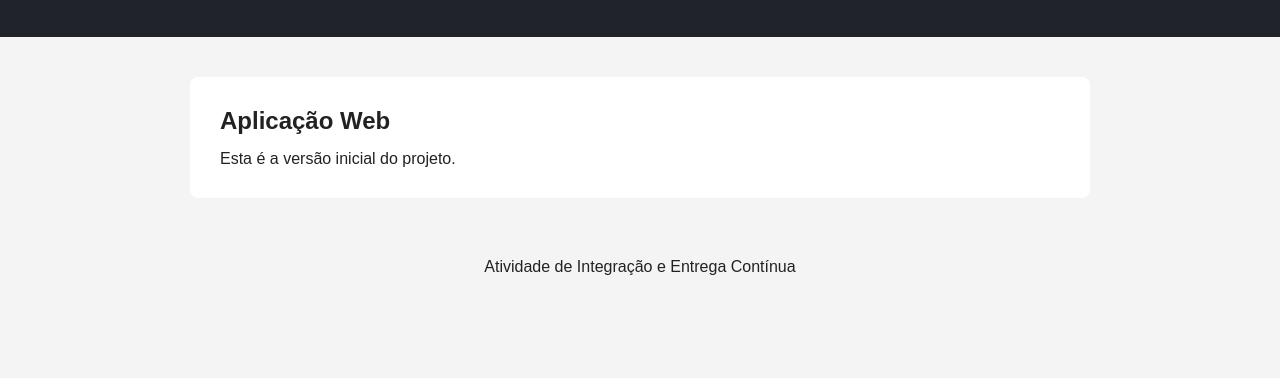
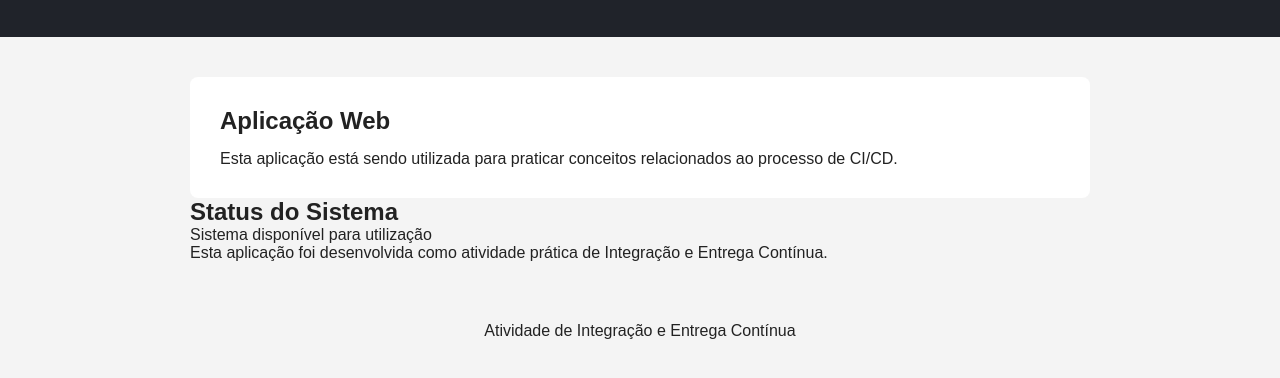
Before and after one commit to xeroxbob27/ensaio-cicd-Guilherme-Henrique-Lopes, a plain HTML site: page index.html in a window 1280 px wide. Shown: the part 108-486 px from the top of the page. Drawn offline with Linux system fonts and the light colour scheme.

Commit message:
fix(status): atualizar mensagem de disponibilidade

```diff
--- a/index.html
+++ b/index.html
@@ -13,12 +13,14 @@
 <body>
 
     <header>
+
         <h1>Projeto de Integração e Entrega Contínua</h1>
 
         <p>
             Aplicação utilizada para prática de Git, GitHub,
             GitHub Actions e Vercel.
         </p>
+
     </header>
 
     <main>
@@ -28,7 +30,23 @@
             <h2>Aplicação Web</h2>
 
             <p>
-                Esta é a versão inicial do projeto.
+                Esta aplicação está sendo utilizada para praticar
+                conceitos relacionados ao processo de CI/CD.
+            </p>
+
+        </section>
+
+        <section class="status">
+
+            <h2>Status do Sistema</h2>
+
+            <p class="status-mensagem">
+                Sistema disponível para utilização
+            </p>
+
+            <p>
+                Esta aplicação foi desenvolvida como atividade prática
+                de Integração e Entrega Contínua.
             </p>
 
         </section>
@@ -36,7 +54,11 @@
     </main>
 
     <footer>
-        <p>Atividade de Integração e Entrega Contínua</p>
+
+        <p>
+            Atividade de Integração e Entrega Contínua
+        </p>
+
     </footer>
 
 </body>
```
